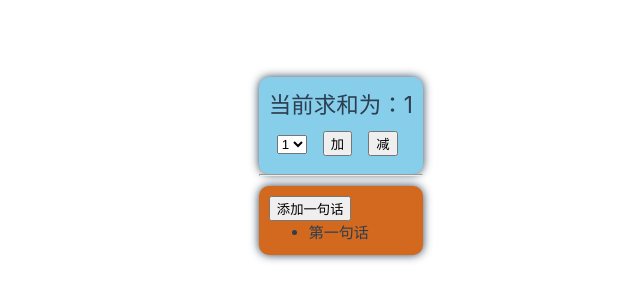
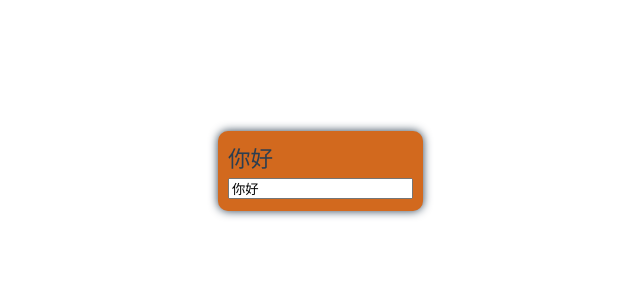
Before and after one commit to duasong111/Vue, a Vue app: page / in a window 1280 px wide. Before the commit this address led to /home. Shown: the part 234-534 px from the top of the page, without its empty margins (217-857 px from the left). Built offline with nearby package versions, Linux system fonts and the light colour scheme.

Commit message:
已将Vue3的视频结束掉了，下一步可以去进行进一步的去实践

```diff
--- a/src/App.vue
+++ b/src/App.vue
@@ -1,74 +1,12 @@
 <template>
-  <div class="app">
-    <Count></Count>
-    <hr>
-    <LoveTalk></LoveTalk>
-    <!-- <h2 class="title">Vue路由测试</h2> -->
-    <!-- 导航区域 -->
-    <!-- <div class="navicate"> -->
-      <!-- 来去实现页面的跳转功能 -->
-      <!-- <RouterLink replace to="/home" active-class="active">首页</RouterLink>
-      <RouterLink  replace :to="{name:'xinwen'}" active-class="active">新闻</RouterLink>
-      <RouterLink replace :to="{path:'/about'}"active-class="active">关于</RouterLink>
-    </div> -->
-    <!-- 展示区域 -->
-     <!-- <div class="main-content">
-      <RouterView></RouterView>
-     </div> -->
-  </div>
+  <customRef/>
+
 </template>
 <script lang="ts" setup name="App">
 import {RouterView,RouterLink} from 'vue-router'
+import customRef from './components/customRef.vue';
 
-import Count from './components/Count.vue';
-import LoveTalk from './components/LoveTalk.vue';
 </script>
 <style scoped>
-.title{
-  text-align: center;
-  word-spacing: 5px;
-  margin: 30px 0;
-  height: 70px;
-  line-height: 70px;
-  background-image: linear-gradient(45deg,gray,white);
-  border-radius: 10px;
-  box-shadow: 0 0 2px;
-  font-size: 30px;
-}
-.navicate{
-  display: flex;
-  justify-content: space-around;
-  margin:0 100px;
-
-}
-.navicate a{
-  display: block;
-  text-align: center;
-  width: 90px;
-  height: 40px;
-  line-height: 40px;
-  border-radius: 10px;
-  background-color: gray;
-  text-decoration: none;
-  color: white;
-  font-size: 18px;
-  letter-spacing: 5px;
-}
-.navicate a.active{
-  background-color: #64967E;
-  color: #ffc26f;
-  font-weight: 900;
-  text-shadow: 0 0 1px black;
-  font-family: 微软雅黑;
-}
-.main-content{
-margin:0 auto;
-margin-top: 30px;
-border-radius:10px;
-width: 90%;
-width: 90%;
-height: 400px;
-border:1px solid;
-}
 
 </style>
--- a/src/components/Count.vue
+++ b/src/components/Count.vue
@@ -1,6 +1,7 @@
 <template>
 <div class="count">
-    <h2>当前求和为：{{ sum }}</h2>
+    <h2>当前求和为：{{ sum }},放大十倍后:{{ bigSum }}</h2>
+    <h3>名称为:{{ title }},地址为：{{ address }}</h3>
     <select v-model.number="n">
         <option value="1">1</option>
         <option value="2">2</option>
@@ -13,17 +14,26 @@
 
 </template >
 <script setup lang="ts" name="Count">
-import { ref } from 'vue';
-
-let sum = ref(1)
+import { ref,toRefs } from 'vue';
+import {storeToRefs} from 'pinia'
+import {useCountStore} from '@/store/count'
 let n = ref(1)
 
+const countStore = useCountStore()
+let {sum,address,title,bigSum} =storeToRefs(countStore)
+console.log(storeToRefs(countStore))
+
 function add(){
-sum.value+=n.value
+    // countStore.sum+=n.value
+    countStore.increment(n.value)
 }
+
 function minus(){
-    sum.value-=n.value
+    countStore.sum-=n.value
+
 }
+
+
 </script>
 
 <style scoped>
--- a/src/components/LoveTalk.vue
+++ b/src/components/LoveTalk.vue
@@ -1,35 +1,26 @@
 <template>
     <div class="talk">
-
         <button @click="addTalkList">添加一句话</button>
         <ul>
-            <li v-for="talk in talkList" :key="talk.id">{{ talk.title }}</li>
+            <li v-for="talk in talkStore.talkList" :key="talk.id">{{ talk.title }}</li>
         </ul>
     </div>
-
 </template>
 <script setup lang="ts" name="LoveTalk">
 import { nanoid } from 'nanoid';
-import { reactive } from 'vue';
+import { ref,reactive } from 'vue';
 import axios from 'axios'
-let talkList = reactive([
-    { id: 'dssderd01', title: "第一句话" }
-])
-async function addTalkList() {
-    let {data:{content:title}} = await axios.get('https://api.uomg.com/api/rand.qinghua?format=json')
+import {useTalkStore} from '@/store/loveTalk'
 
-    let object = { id: nanoid(), title }
-    console.log(object)
+const talkStore=useTalkStore()
+talkStore.$subscribe((mutate,state)=>{
+console.log("监视内部数据是否改变",mutate,state)
+})
 
-    talkList.unshift(object)
-
-
-
+function addTalkList() {
+ talkStore.getTalk()
 }
-
-
 </script>
-
 <style scoped>
 .talk {
     background-color: chocolate;
--- /dev/null
+++ b/src/components/customRef.vue
@@ -0,0 +1,23 @@
+<template>
+    <div class="app">
+        <h2>{{ msg }}</h2>
+        <input type="text" v-model="msg">
+    </div>
+
+</template >
+<script setup lang="ts" name="customRef">
+import useMes from '@/hooks/useMes'
+
+
+let {msg} = useMes('你好',1000)
+</script>
+<style scoped>
+.app{
+    background-color: chocolate;
+    padding: 10px;
+    margin-top: 10px;
+    border-radius: 10px;
+    box-shadow: 0 0 10px;
+
+}
+</style>
--- /dev/null
+++ b/src/hooks/useMes.ts
@@ -0,0 +1,23 @@
+import { customRef, ref, reactive } from 'vue';
+
+export default function (initValue: string, delay: number) {
+
+    let timier: number
+    let msg = customRef((track, trigger) => {
+        return {
+            get() {
+                track()
+                return initValue
+            },
+            set(value) {
+                clearTimeout(timier)
+                timier = setTimeout(() => {
+                    initValue = value
+                    trigger()
+                }, delay);
+            },
+        }
+    })
+
+    return {msg}
+}
--- /dev/null
+++ b/src/store/count.ts
@@ -0,0 +1,18 @@
+import { defineStore } from "pinia";
+export const useCountStore = defineStore('count', {
+    actions: {
+        increment(value: number) {
+            this.sum += value
+        }
+    },
+    state() {
+        return {
+            sum: 6,
+            title:"阿波罗",
+            address:"河南"
+        }
+    },
+    getters:{
+        bigSum:(state):number=> state.sum *10,
+    }
+})
--- /dev/null
+++ b/src/store/loveTalk.ts
@@ -0,0 +1,24 @@
+import axios from "axios";
+import { defineStore } from "pinia";
+import { nanoid } from "nanoid";
+
+export const useTalkStore = defineStore('talk',{
+    actions:{
+       async getTalk(){
+            let {data:{content:title}} = await axios.get('https://api.uomg.com/api/rand.qinghua?format=json')
+
+            let object = { id: nanoid(), title }
+            console.log(object)
+            this.talkList.unshift(object)
+        }
+    },
+    state(){
+        return{
+            talkList :[
+                { id: 'dssderd01', title: "第一句话" },
+                {id: 'GBPNL_GyQhQstU23IrtcV', title: '用情，去珍惜你一生。'},
+                {id: 'XVnmsr2eg5mihEC9dLxyh', title: '眼里都是你，亿万星辰犹不及'}
+            ]
+        }
+    }
+})
```
Also changed, not shown: src/components/Practice.vue (added, +56 -0 lines), src/main.ts (+4 -7 lines), src/components/temp.vue (added).
